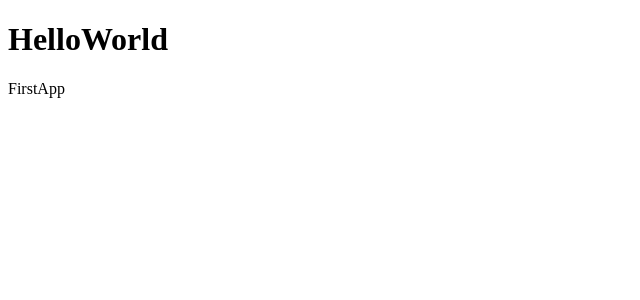
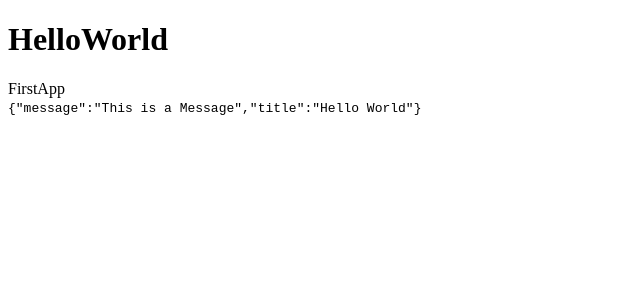
Before and after one commit to WestAMZ/udemy-react, a React (Vite) app in the folder 03-counter-app-vite/: page / in a window 1280 px wide. Shown: the top 300 px of the page, without its empty margins (0-640 px from the left). Built offline with nearby package versions, Linux system fonts and the light colour scheme.

Commit message:
mostrando variables desde js

```diff
--- a/03-counter-app-vite/src/FirstApp.jsx
+++ b/03-counter-app-vite/src/FirstApp.jsx
@@ -1,6 +1,17 @@
+
+const getMessage = ()=>{
+    return {
+        message: 'This is a Message',
+        title : 'Hello World'
+    };
+}
 
 export const FirstApp = () => {
   return (
-    <div>FirstApp</div>
+    <>
+        <div>FirstApp</div>
+        <code>{JSON.stringify(getMessage())}</code>
+    </>
+
   )
 }
```
